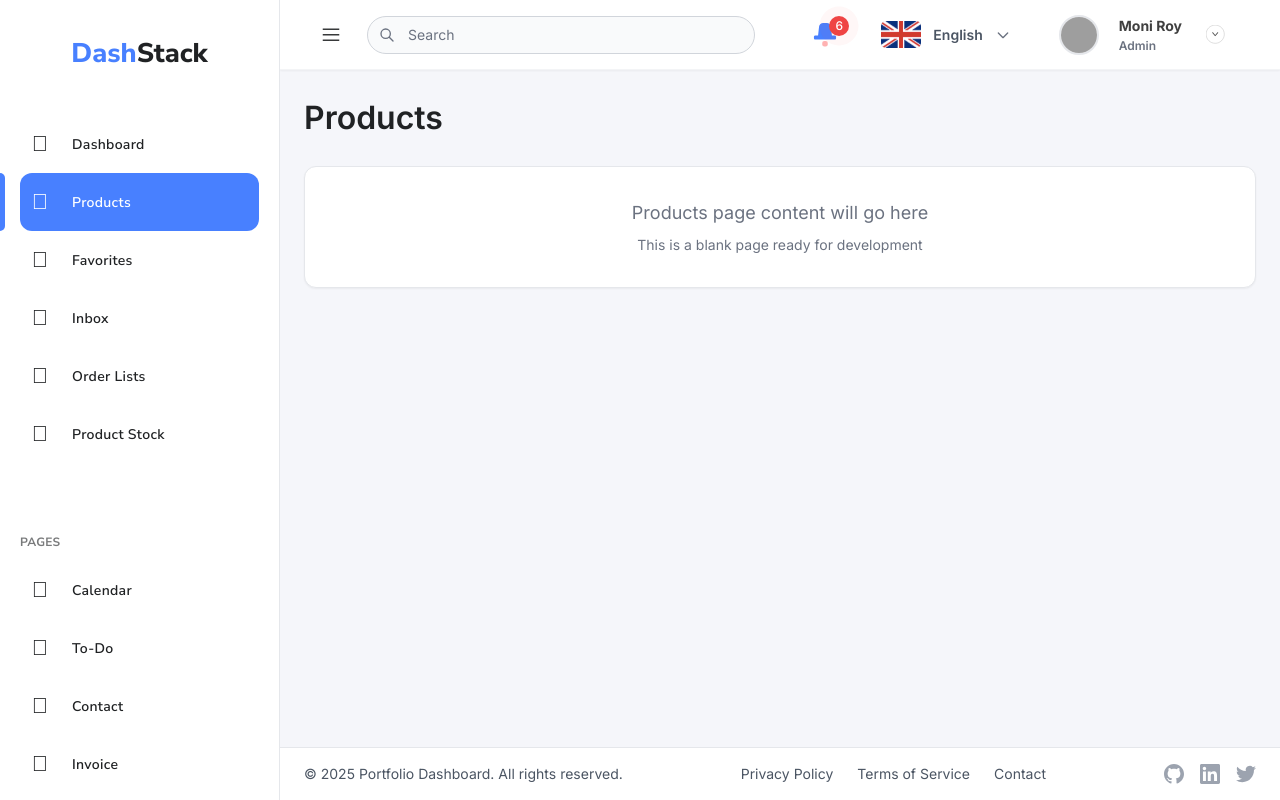
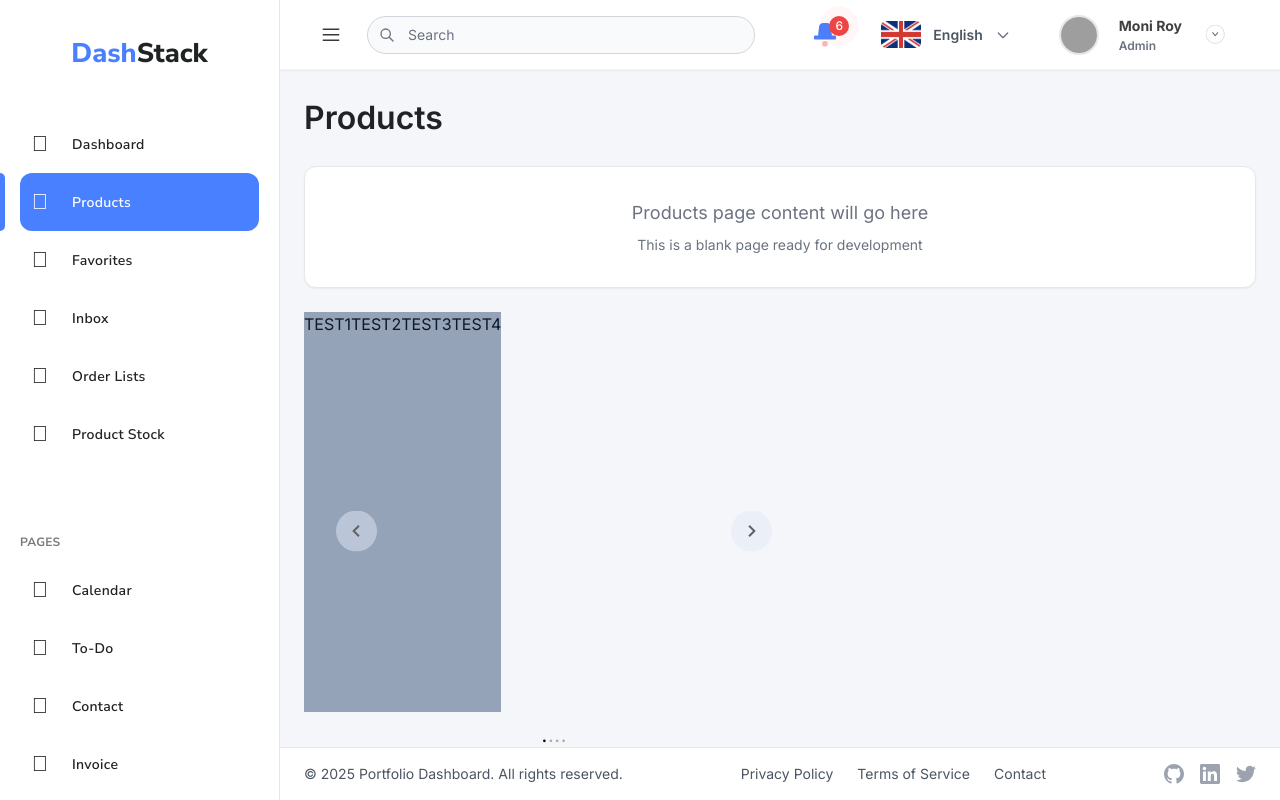
Before and after one commit to EkaBachrudin/personal-dashboard, an Angular app: page /products in a window 1280 px wide. Built offline with nearby package versions, Linux system fonts and the light colour scheme; grey boxes are pictures that could not be loaded.

Commit message:
slider finishing

```diff
--- a/src/app/pages/products/products.component.html
+++ b/src/app/pages/products/products.component.html
@@ -11,4 +11,15 @@
       <p class="text-sm mt-2">This is a blank page ready for development</p>
     </div>
   </div>
+
+  <div class="mt-6">
+    <div class="w-[500px]">
+      <app-content-slider [parentWidth]="500" [dots]="true">
+        <div #slideItem class="slide h-[400px] bg-slate-400">TEST1</div>
+        <div #slideItem class="slide h-[400px] bg-slate-400">TEST2</div>
+        <div #slideItem class="slide h-[400px] bg-slate-400">TEST3</div>
+        <div #slideItem class="slide h-[400px] bg-slate-400">TEST4</div>
+      </app-content-slider>
+    </div>
+  </div>
 </div>
--- a/src/app/pages/products/products.component.ts
+++ b/src/app/pages/products/products.component.ts
@@ -1,7 +1,9 @@
 import { Component } from '@angular/core';
+import { ContentSlider } from '../../shared/lib/content-slider/content-slider';
 
 @Component({
   selector: 'app-products',
+  imports: [ContentSlider],
   standalone: true,
   templateUrl: './products.component.html',
   styleUrl: './products.component.scss'
--- /dev/null
+++ b/src/app/shared/lib/content-slider/content-slider.html
@@ -0,0 +1,23 @@
+<div class="slider">
+    <div class="arrow left" (click)="goToPreviouse()"> <img src="/assets/icons/arrow-left.svg" alt="arrowleft"> </div>
+    <div class="arrow right" (click)="goToNext()"> <img src="/assets/icons/arrow-right.svg" alt="arrowright"> </div>
+    <div class="slides-overflow">
+        <div class="slides-container" [ngStyle]="slidesContainerStyle()">
+            <ng-content></ng-content>
+        </div>
+    </div>
+
+    @if(dots()) {
+        <div class="dots-container">
+            @for (dotIndex of getDotIndices(); track $index) {
+                <div
+                    class="dot"
+                    [class.active]="$index === currentIndex()"
+                    (click)="goToSlide($index)">
+                    .
+                </div>
+            }
+        </div>
+    }
+
+</div>
--- /dev/null
+++ b/src/app/shared/lib/content-slider/content-slider.scss
@@ -0,0 +1,66 @@
+.slider {
+    position: relative;
+    height: 100%;
+    width: 100%;
+}
+
+.slides-overflow {
+    overflow: hidden;
+    height: 100%;
+}
+
+.slides-container {
+    display: flex;
+    height: 100%;
+    transition: transform ease-out 0.3s;
+}
+
+.slide {
+    height: 100%;
+    border-radius: 10px;
+    background-size: cover;
+    background-position: center;
+    flex-shrink: 0;
+}
+
+.arrow {
+    position: absolute;
+    top: 50%;
+    transform: translate(0, -50%);
+    font-size: 45px;
+    color: #fff;
+    z-index: 1;
+    cursor: pointer;
+    user-select: none;
+    transition: opacity 0.2s;
+}
+
+.arrow:hover {
+    opacity: 0.7;
+}
+
+.arrow.left {
+    left: 32px;
+}
+
+.arrow.right {
+    right: 32px;
+}
+
+.dots-container {
+    display: flex;
+    justify-content: center;
+    margin-top: 8px;
+}
+
+.dot {
+    margin: 0.3px;
+    cursor: pointer;
+    font-size: 20px;
+    color: #aaa;
+    transition: color 0.2s;
+}
+
+.dot.active {
+    color: #000;
+}
--- /dev/null
+++ b/src/app/shared/lib/content-slider/content-slider.ts
@@ -0,0 +1,74 @@
+import { Component, computed, ContentChildren, effect, output, QueryList, signal, untracked, AfterContentInit, ElementRef, input } from '@angular/core';
+import { CommonModule } from '@angular/common';
+
+@Component({
+  selector: 'app-content-slider',
+  imports: [CommonModule],
+  templateUrl: './content-slider.html',
+  styleUrl: './content-slider.scss',
+})
+export class ContentSlider implements AfterContentInit {
+  @ContentChildren('slideItem') slidesElements!: QueryList<ElementRef>;
+
+  parentWidth = input.required<number>();
+  dots = input<boolean>(true);
+  autoScroll = input<boolean>(false);
+
+  currentSlideOutput = output<number>();
+
+  currentIndex = signal(0);
+
+  slidesContainerStyle = computed(() => ({
+    width: `${this.parentWidth() * this.slidesElements.length}px`,
+    transform: `translateX(-${this.currentIndex() * this.parentWidth()}px)`
+  }))
+
+  getSlideStyle = () => ({
+    width: `${this.parentWidth()}px`
+  })
+
+  getSlidesCount(): number {
+    return this.slidesElements?.length || 0;
+  }
+
+  getDotIndices(): number[] {
+    const count = this.getSlidesCount();
+    return Array.from({length: count}, (_, i) => i);
+  }
+
+  ngAfterContentInit() {
+    console.log(this.slidesElements)
+  }
+
+  goToPreviouse(): void {
+    const isFirst = this.currentIndex() === 0;
+    const newIndex = isFirst ? this.slidesElements.length - 1 : this.currentIndex() - 1;
+    this.currentIndex.set(newIndex);
+    this.currentSlideOutput.emit(newIndex);
+  }
+
+  goToNext(): void {
+    const islast = this.currentIndex() === this.slidesElements.length - 1;
+    const newIndex = islast ? 0 : this.currentIndex() + 1;
+    this.currentIndex.set(newIndex);
+    this.currentSlideOutput.emit(newIndex);
+  }
+
+  goToSlide(index: number): void {
+    this.currentIndex.set(index);
+  }
+
+  timeOutId = signal<number|undefined>(undefined);
+
+  timeOutEffect = effect(() => {
+    if(this.autoScroll()) {
+      const previd = untracked(() => this.timeOutId());
+      window.clearTimeout(previd);
+      const id = window.setTimeout(() => {
+        this.goToNext();
+      }, 2000)
+
+      untracked(() => this.timeOutId.set(id))
+    }
+  })
+}
```
